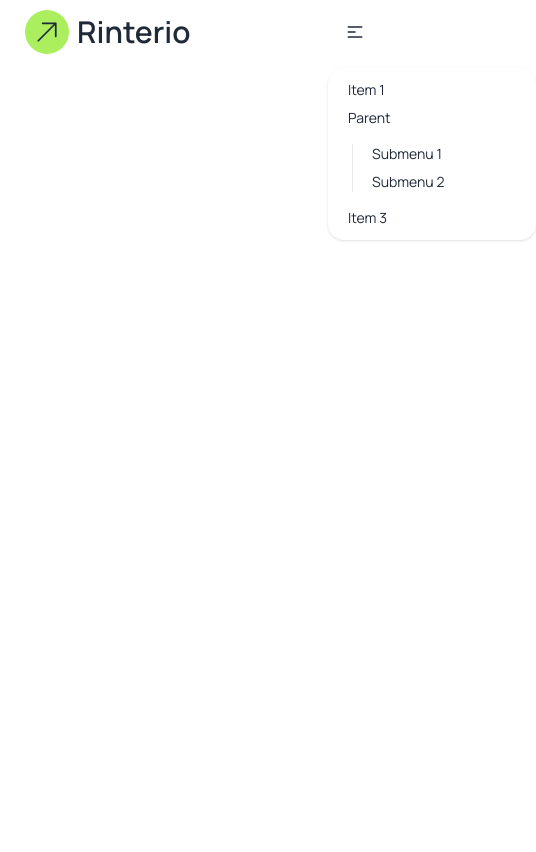
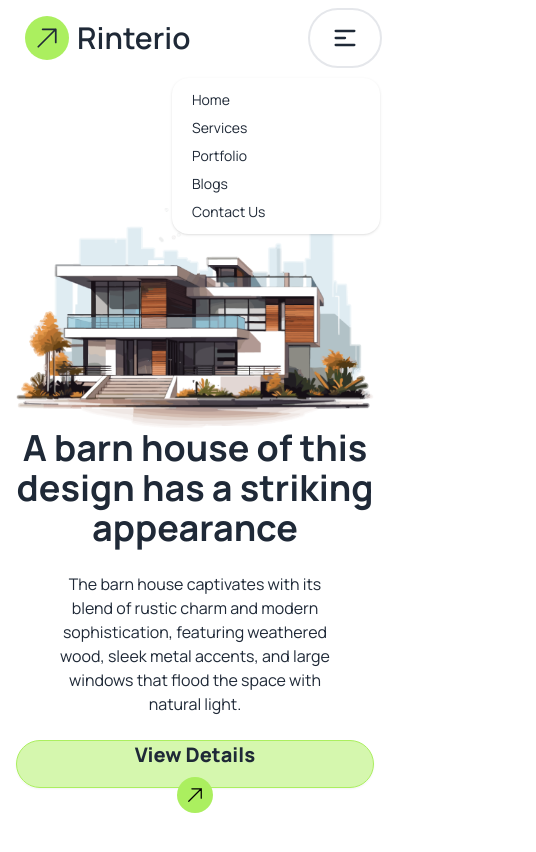
Before and after one commit to Siam-66/assignment-3, a plain HTML site: page index.html in a window 390 px wide. Both pictures are taken after a click on the button 355 px from the left and 32 px from the top of the page. Shown: the whole page, 536 px wide, since content can reach past the window. Drawn offline with nearby package versions, Linux system fonts and the light colour scheme.

Commit message:
Hero done

```diff
--- a/index.html
+++ b/index.html
@@ -41,6 +41,9 @@
         .color-4{
             color: #ABEF5F;
         }
+        .color-5{
+            color: #ABEF5F80;
+        }
 
     </style>
 </head>
@@ -80,12 +83,12 @@
                 </div>
             </div>
 
-
-            <div class="dropdown">
-                <div tabindex="0" role="button" class="btn btn-ghost lg:hidden">
+            <!-- hamburger menu -->
+            <div class="dropdown dropdown-end border-2 rounded-full">
+                <div tabindex="0" role="button" class="btn btn-ghost lg:hidden px-[1rem] m-1">
                 <svg
                     xmlns="http://www.w3.org/2000/svg"
-                    class="h-5 w-5"
+                    class="h-7 w-7"
                     fill="none"
                     viewBox="0 0 24 24"
                     stroke="currentColor">
@@ -98,19 +101,35 @@
                 </div>
                 <ul
                 tabindex="0"
-                  class="menu menu-sm dropdown-content bg-base-100 rounded-box z-[1] mt-3 w-52 p-2 shadow">
-                  <li><a>Item 1</a></li>
-                  <li>
-                    <a>Parent</a>
-                    <ul class="p-2">
-                      <li><a>Submenu 1</a></li>
-                      <li><a>Submenu 2</a></li>
-                    </ul>
-                  </li>
-                  <li><a>Item 3</a></li>
+                class="menu menu-sm dropdown-content bg-base-100 rounded-box z-[1] mt-3 w-52 p-2 shadow tex-[0.5rem]">
+                <li class="hover:font-bold"><a>Home</a></li>
+                <li class="hover:font-bold"><a>Services</a></li>
+                <li class="hover:font-bold"><a>Portfolio</a></li>
+                <li class="hover:font-bold"><a>Blogs</a></li>
+                <li class="hover:font-bold"><a>Contact Us</a></li>
                 </ul>
             </div>
         </div>
+        <!-- Hero section done -->
+        <section>
+            <div class="hero bg-base-100 min-h-screen">
+                <div class="hero-content text-center">
+                <div class="max-w-8xl">
+                    <img class="mx-auto text-center" src="assets/banner.png" alt="">
+                    <h1 class="lg:text-7xl text-4xl font-bold">A barn house of this design has a striking appearance</h1>
+                    <p class="py-6 lg:px-[8rem] px-[2rem]">
+                        The barn house captivates with its blend of rustic charm and modern sophistication, featuring weathered wood, sleek metal accents, and large windows that flood the space with natural light.
+                    </p>
+                    <a class="btn bg-[#ABEF5F80] font-[900] border-[#ABEF5F] rounded-full text-xl  lg:px-[1rem] px-[7rem] hover:bg-[#6ece00] ">
+                        View Details
+                        <svg xmlns="http://www.w3.org/2000/svg" fill="none" viewBox="0 0 24 24" stroke-width="1.5" stroke="currentColor" class="size-9 bg-[#ABEF5F] text-black rounded-full p-2">
+                        <path stroke-linecap="round" stroke-linejoin="round" d="m4.5 19.5 15-15m0 0H8.25m11.25 0v11.25" />
+                    </svg>
+                </a>
+                </div>
+                </div>
+            </div>
+        </section>
     </header>
 </body>
 </html>
```
Also changed, not shown: assets/articles/article1.png (added), assets/articles/article2.png (added), assets/articles/article3.png (added), assets/banner.png (added), assets/bg.jpg (added), assets/icons/arrow.png (added), assets/our works/Supervition.png (added), assets/our works/budget-planning.png (added), assets/our works/concept.png (added), assets/our works/design process.png (added), assets/portfolio/img1.png (added), assets/portfolio/img2.png (added), assets/portfolio/img3.png (added), assets/portfolio/img4.png (added), 5 more files. Lines whose indentation alone changed are shown as unchanged.
